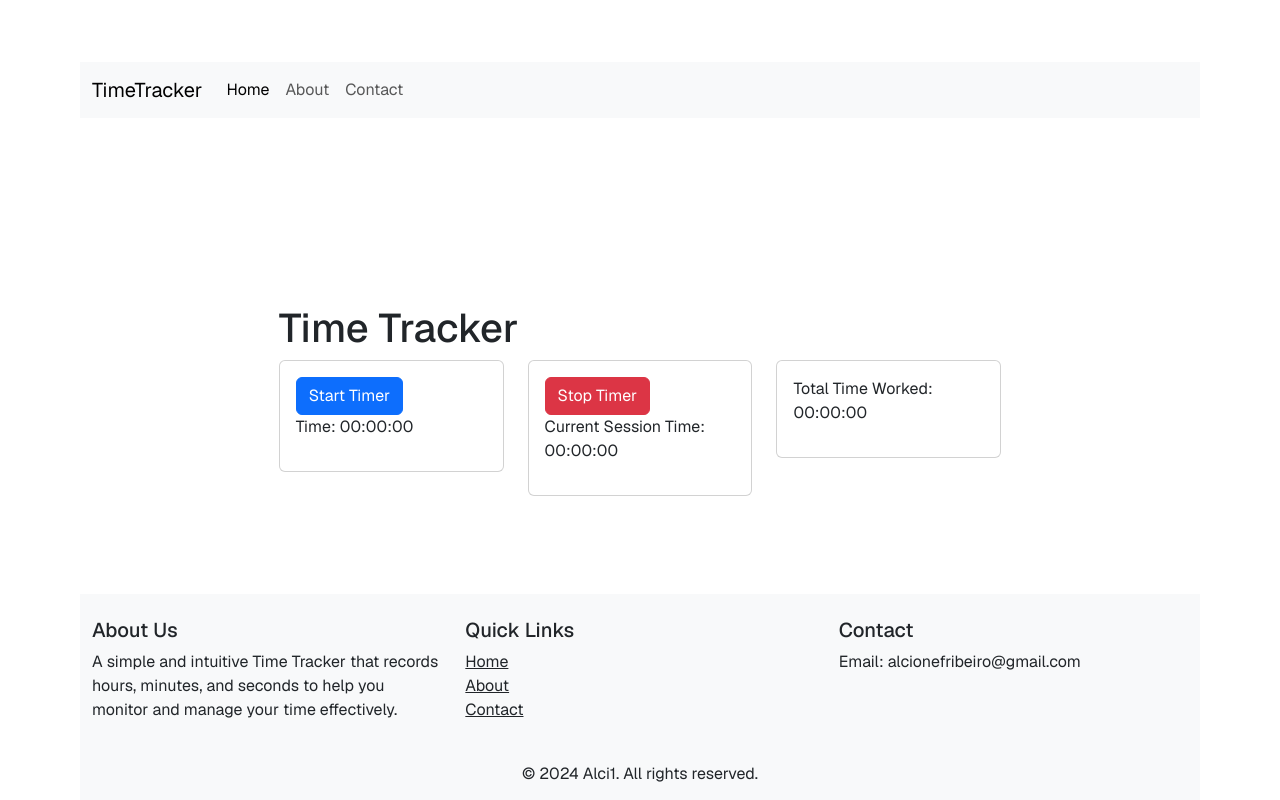
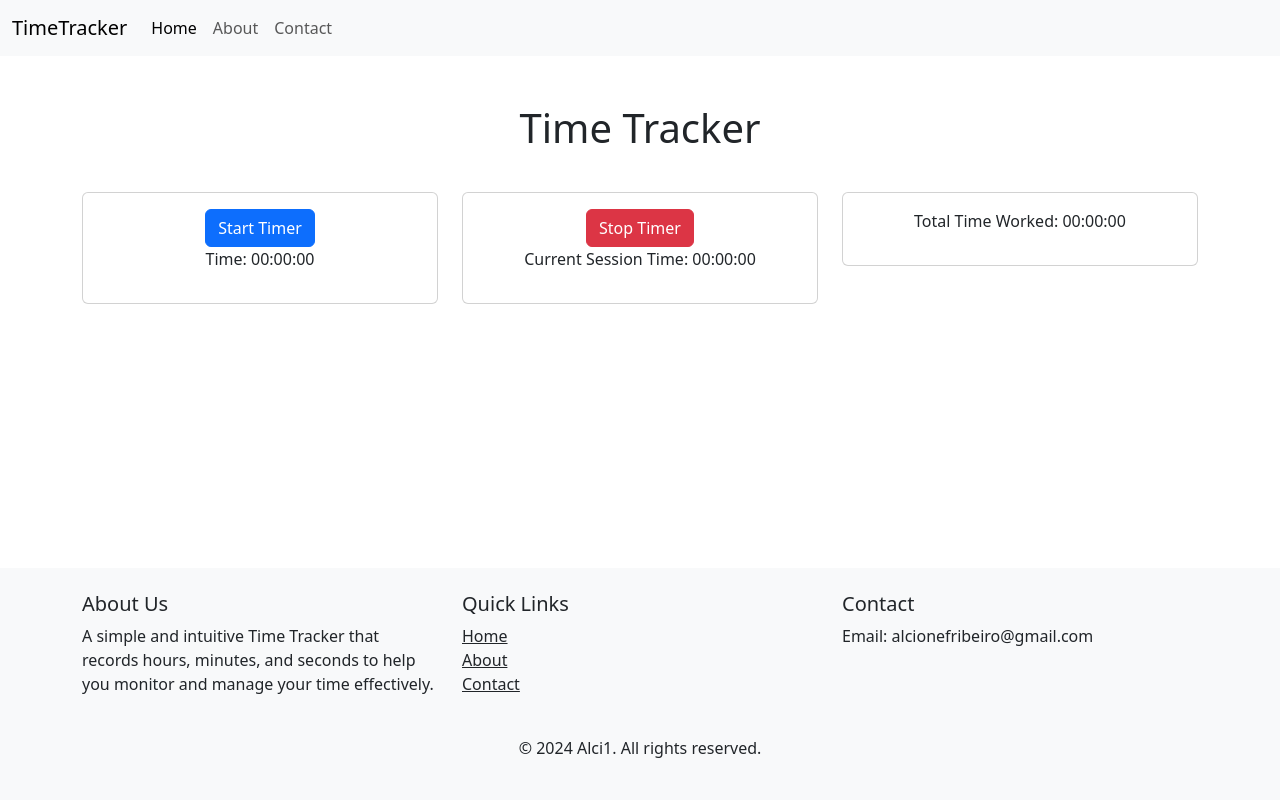
Before and after one commit to Acyony/Crochet-Time-Tracker, a Next.js app: page / in a window 1280 px wide. Built offline with nearby package versions, Linux system fonts and the light colour scheme.

Commit message:
add some fix

```diff
--- a/src/app/page.tsx
+++ b/src/app/page.tsx
@@ -6,13 +6,18 @@ import NavbarComponent from "@/shared/components/Navbar/Navbar";
 
 export default function Home() {
     return (
-        <div className={styles.page}>
-            <NavbarComponent/>
-            <main >
-                <h1>Time Tracker</h1>
-                <TimeTracker/>
+        <div className="d-flex flex-column min-vh-100">
+            {/* Navbar */}
+            <NavbarComponent />
+
+            {/* Main Content */}
+            <main className="container my-5 flex-grow-1 text-center">
+                <h1 className="mb-4">Time Tracker</h1>
+                <TimeTracker />
             </main>
-            <FooterComponent/>
+
+            {/* Footer */}
+            <FooterComponent />
         </div>
     );
 }
--- a/src/shared/components/Footer/Footer.tsx
+++ b/src/shared/components/Footer/Footer.tsx
@@ -2,16 +2,16 @@
 
 export const FooterComponent =() => {
     return (
-        <footer className="bg-light text-dark py-4">
+        <footer className="bg-light text-dark py-4 ">
             <div className="container">
-                <div className="row">
+                <div className="row gy-3">
                     <div className="col-md-4">
                         <h5>About Us</h5>
                         <p>
                             A simple and intuitive Time Tracker that records hours, minutes, and seconds to help you monitor and manage your time effectively.
                         </p>
                     </div>
-                    <div className="col-md-4">
+                    <div className="col-md-4 ">
                         <h5>Quick Links</h5>
                         <ul className="list-unstyled">
                             <li><a href="#" className="text-dark">Home</a></li>
--- a/src/shared/components/TimerTracker/TimeTracker.tsx
+++ b/src/shared/components/TimerTracker/TimeTracker.tsx
@@ -37,7 +37,7 @@ export const TimeTracker = () => {
 
     return (
         <div className="row">
-            <div className="col-sm-4">
+            <div className="col-sm-4 gy-3">
                 <div className="card">
                     <div className="card-body">
                         <button type="button" className="btn btn-primary" onClick={handleStart}>
@@ -47,7 +47,7 @@ export const TimeTracker = () => {
                     </div>
                 </div>
             </div>
-            <div className="col-sm-4">
+            <div className="col-sm-4 gy-3">
                 <div className="card">
                     <div className="card-body">
                         <button type="button" className="btn btn-danger" onClick={handleStop}>
@@ -57,7 +57,7 @@ export const TimeTracker = () => {
                     </div>
                 </div>
             </div>
-            <div className="col-sm-4">
+            <div className="col-sm-4 gy-3">
                 <div className="card">
                     <div className="card-body">
                         <p>Total Time Worked: {formatTime(totalTime)} </p>
```
